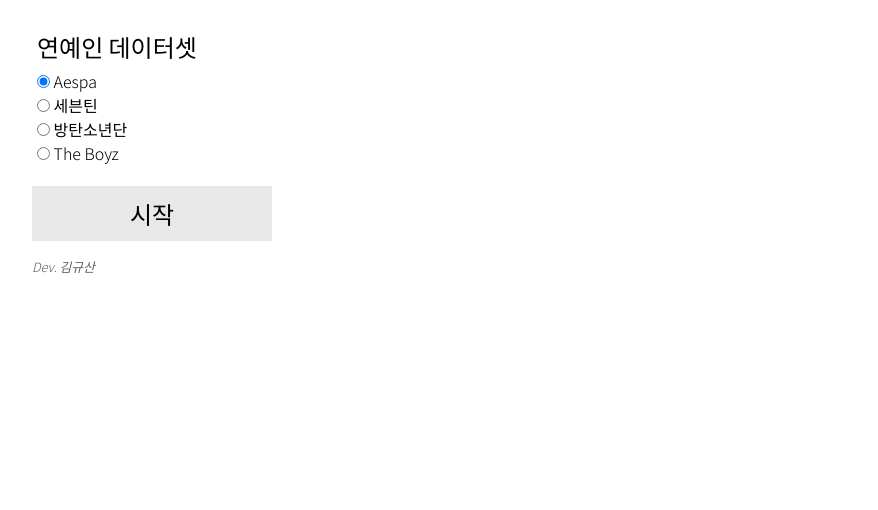
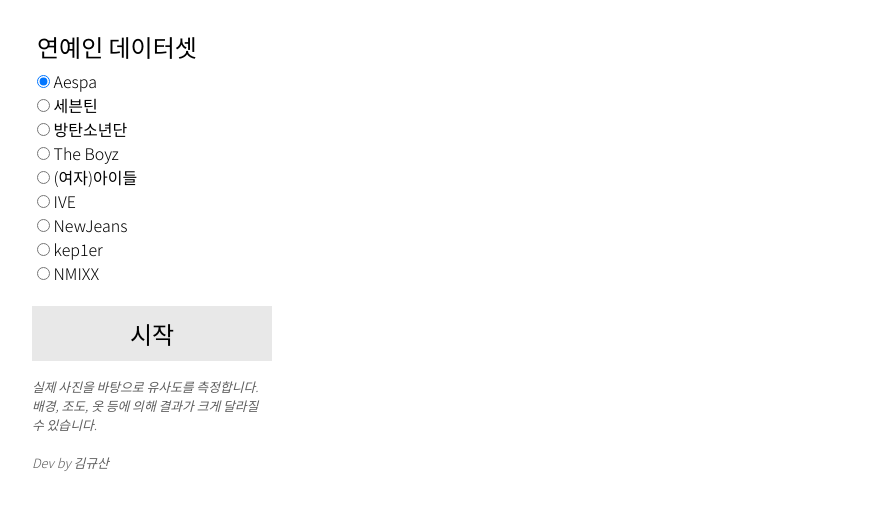
Before and after one commit to 5tarlight/ResembleStar, a website: page index.html in a window 1280 px wide. Shown: the part 178-688 px from the top of the page, without its empty margins (8-886 px from the left). Drawn offline with Linux system fonts and the light colour scheme.

Commit message:
add idols

```diff
--- a/index.css
+++ b/index.css
@@ -42,6 +42,7 @@
 
 .menu {
   width: 20%;
+  overflow: auto;
 }
 
 .main {
--- a/index.html
+++ b/index.html
@@ -51,10 +51,38 @@
               <input type="radio" id="louie" name="drone" value="boyz" />
               <label for="boyz">The Boyz</label>
             </div>
+
+            <div>
+              <input type="radio" id="louie" name="drone" value="gidle" />
+              <label for="gidle">(여자)아이들</label>
+            </div>
+
+            <div>
+              <input type="radio" id="louie" name="drone" value="ive" />
+              <label for="ive">IVE</label>
+            </div>
+
+            <div>
+              <input type="radio" id="louie" name="drone" value="newjeans" />
+              <label for="newjeans">NewJeans</label>
+            </div>
+
+            <div>
+              <input type="radio" id="louie" name="drone" value="kep1er" />
+              <label for="kep1er">kep1er</label>
+            </div>
+
+            <div>
+              <input type="radio" id="louie" name="drone" value="nmixx" />
+              <label for="nmixx">NMIXX</label>
+            </div>
           </fieldset>
 
           <button id="start" class="start">시작</button>
-          <footer>Dev. 김규산</footer>
+          <footer>
+            실제 사진을 바탕으로 유사도를 측정합니다. 배경, 조도, 옷 등에 의해
+            결과가 크게 달라질 수 있습니다. <br /><br />Dev by 김규산
+          </footer>
         </div>
         <div class="main">
           <div id="webcam-container"></div>
--- a/index.js
+++ b/index.js
@@ -10,7 +10,7 @@
   maxPredictions = model.getTotalClasses();
 
   const flip = true; // TODO 조절할수 있게
-  webcam = new tmImage.Webcam(512, 512, flip);
+  webcam = new tmImage.Webcam(768, 768, flip);
   await webcam.setup();
   await webcam.play();
 
```
